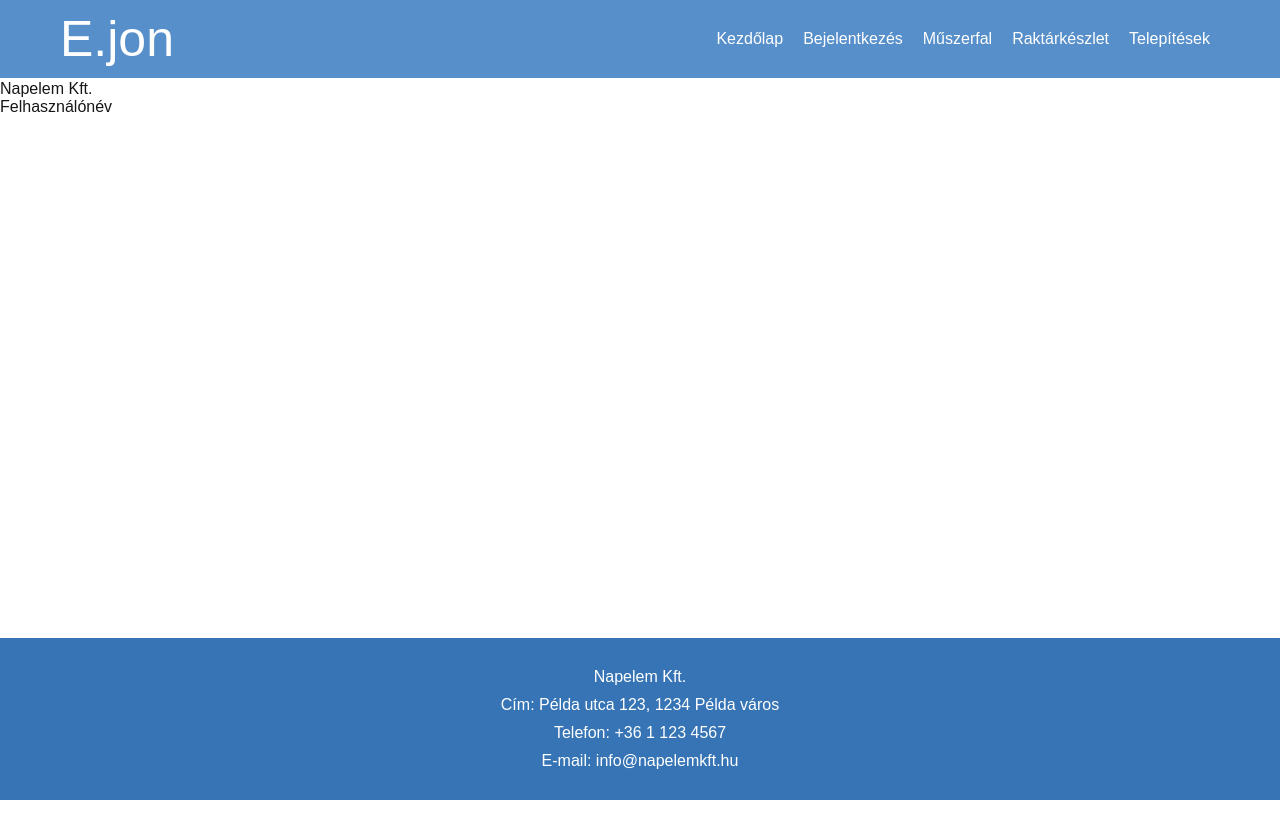
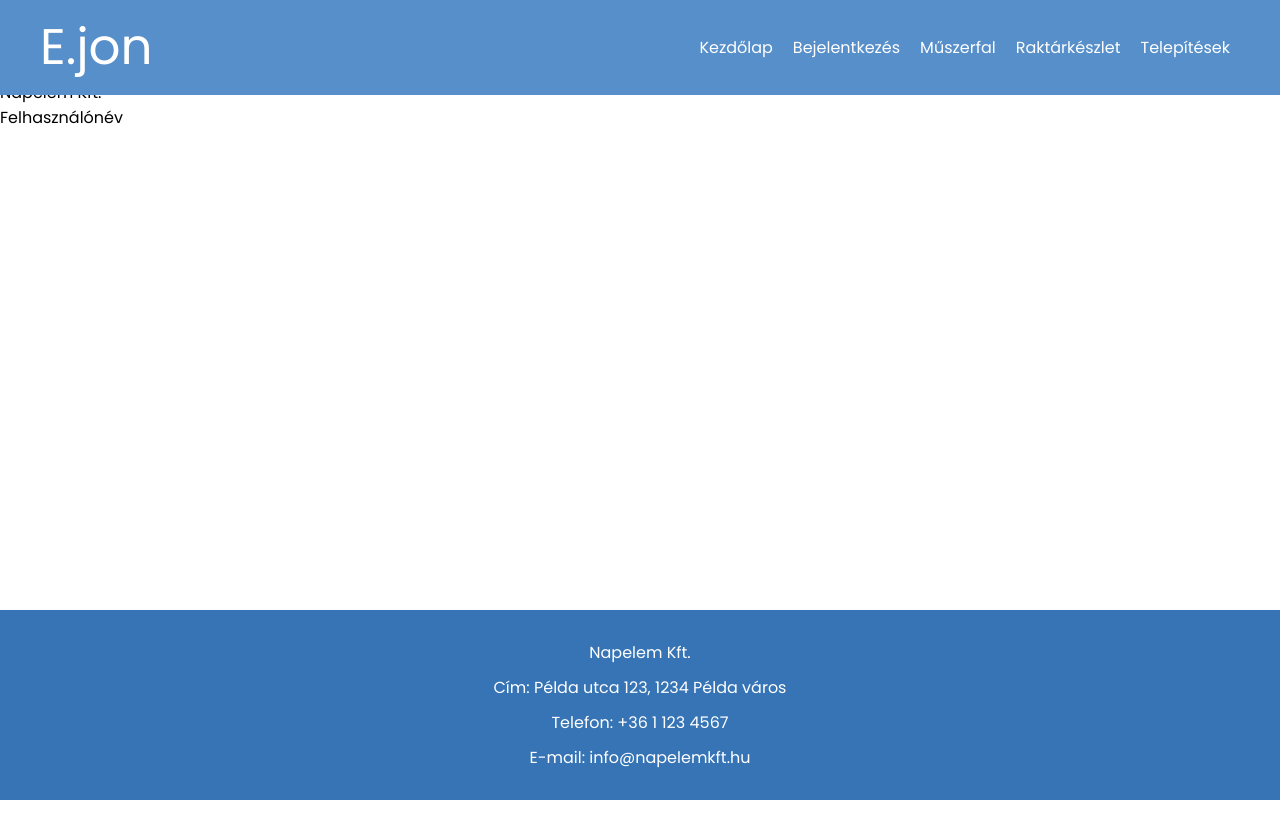
Before and after one commit to BassmanX/napelem, a Next.js app: page /pages/inventory in a window 1280 px wide. Shown: the top 838 px of the page. Before the commit the page ends 800 px from the top, so only its background shows below. Built offline with nearby package versions, Linux system fonts and the light colour scheme.

Commit message:
dark mode javítva

```diff
--- a/src/app/globals.css
+++ b/src/app/globals.css
@@ -1,3 +1,25 @@
+body {
+  margin: 0;
+  font-family: 'Poppins', sans-serif;
+}
+
+.layout {
+  display: flex;
+  flex-direction: column;
+  height: 100vh;
+}
+
+.content {
+  display: flex;
+  flex: 1;
+}
+
+main {
+  flex: 1;
+  padding: 20px;
+}
+
+/*
 :root {
   --background: #ffffff;
   --foreground: #171717;
@@ -9,6 +31,7 @@
     --foreground: #ededed;
   }
 }
+
 
 html,
 body {
@@ -40,3 +63,4 @@ a {
     color-scheme: dark;
   }
 }
+*/
```
